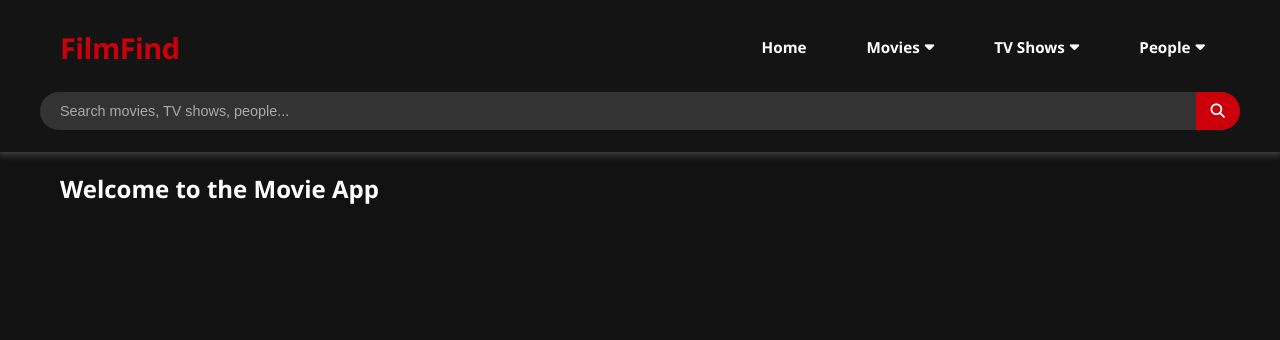
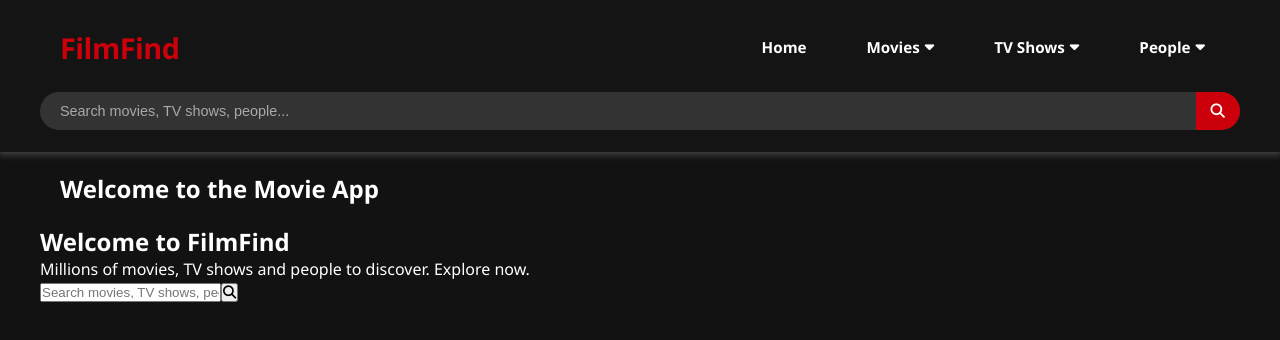
Before and after one commit to muhammad-awais-web-dev/filmfind, a React (Create React App) app: page / in a window 1280 px wide. Shown: the top 340 px of the page. Built offline with nearby package versions, Linux system fonts and the light colour scheme.

Commit message:
Bijli Gai

```diff
--- /dev/null
+++ b/src/pages/home/Hero.js
@@ -0,0 +1,51 @@
+import React from 'react'
+import { useState } from 'react'
+import styles from './Hero.module.css'
+
+
+
+
+
+function Hero() {
+
+    const [searchQuery, setSearchQuery] = useState('')
+
+    const handleSearchChange = (e) => {
+        setSearchQuery(e.target.value)
+    }
+
+    const handleSearchSubmit = (e) => {
+        e.preventDefault()
+        if (searchQuery.trim()) {
+        // Handle search functionality here
+        console.log('Searching for:', searchQuery)
+        // You can add navigation to search results page later
+        }
+    }
+
+
+  return (
+    <section className="hero">
+        <h1>Welcome to FilmFind</h1>
+        <p>Millions of movies, TV shows and people to discover. Explore now.</p>
+      <div className={styles.searchSection}>
+        <form className={styles.searchbar} onSubmit={handleSearchSubmit}>
+          <div className={styles.searchContainer}>
+            <input
+              type="text"
+              placeholder="Search movies, TV shows, people..."
+              value={searchQuery}
+              onChange={handleSearchChange}
+              className={styles.searchInput}
+            />
+            <button type="submit" className={styles.searchButton}>
+              <i className="fa-solid fa-search"></i>
+            </button>
+          </div>
+        </form>
+      </div>
+    </section>
+  )
+}
+
+export default Hero
--- a/src/pages/home/Home.js
+++ b/src/pages/home/Home.js
@@ -1,10 +1,13 @@
 import React from 'react'
+import Hero from './Hero'
 
 function Home() {
-  return (
+  return (<>
     <section style={{ padding: '20px', color: 'var(--text-primary)' }}>
       <h1>Welcome to the Movie App</h1>
     </section>
+    <Hero />
+  </>
   )
 }
 
```
Also changed, not shown: src/pages/home/Hero.module.css (added).
